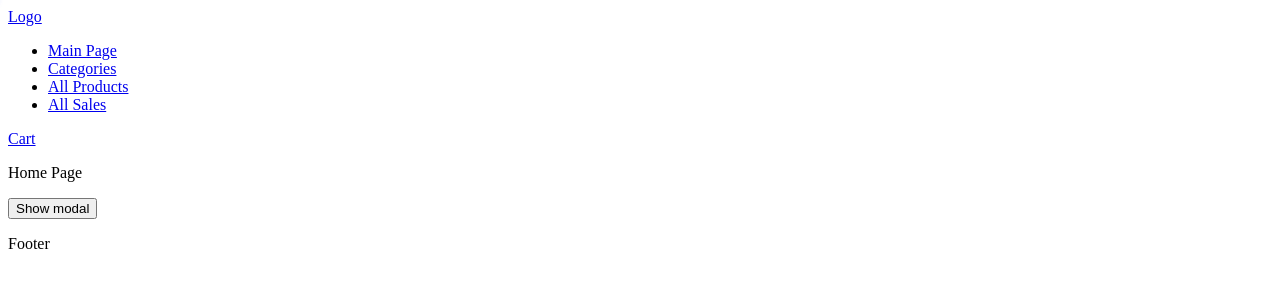
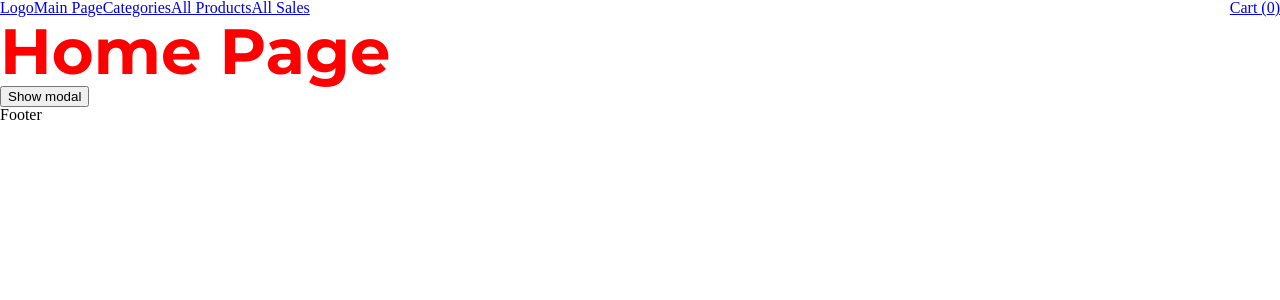
Before and after one commit to slavabez/react-final-project-structure, a React (Vite) app: page / in a window 1280 px wide. Shown: the top 300 px of the page. Built offline with nearby package versions, Linux system fonts and the light colour scheme; no server answers.

Commit message:
Cart number of items

```diff
--- a/package.json
+++ b/package.json
@@ -12,6 +12,7 @@
   "dependencies": {
     "@reduxjs/toolkit": "^2.2.6",
     "axios": "^1.7.2",
+    "clsx": "^2.1.1",
     "react": "^18.3.1",
     "react-dom": "^18.3.1",
     "react-hook-form": "^7.52.1",
--- a/src/App.jsx
+++ b/src/App.jsx
@@ -16,6 +16,8 @@ import NotFoundPage from "./pages/NotFound/NotFoundPage";
 
 import store from "./redux/store";
 import DataLoader from "./components/DataLoader/DataLoader";
+
+import "./index.css";
 
 function App() {
   return (
--- a/src/components/Header/Header.jsx
+++ b/src/components/Header/Header.jsx
@@ -3,9 +3,20 @@ import LoadingBar from "react-top-loading-bar";
 import { useSelector } from "react-redux";
 import { useRef } from "react";
 
+function calculateNumberOfProductsInCart(cart) {
+  let totalQuantity = 0;
+  cart.forEach((item) => {
+    totalQuantity = totalQuantity + item.quantity;
+  });
+  return totalQuantity;
+}
+
 export default function Header() {
   const loadingRef = useRef(null);
   const isLoading = useSelector((state) => state.data.isLoading);
+  const cart = useSelector((state) => state.cart.items);
+
+  const totalQuantity = calculateNumberOfProductsInCart(cart);
 
   if (loadingRef.current) {
     if (isLoading) {
@@ -16,11 +27,20 @@ export default function Header() {
   }
 
   return (
-    <header>
+    <header
+      style={{
+        display: "flex",
+        width: "100%",
+      }}
+    >
       <LoadingBar color="#0D50FF" ref={loadingRef} />
       <Link to="/">Logo</Link>
-      <nav>
-        <ul>
+      <nav style={{ flexGrow: 1, display: "flex" }}>
+        <ul
+          style={{
+            display: "flex",
+          }}
+        >
           <li>
             <Link to="/">Main Page</Link>
           </li>
@@ -35,7 +55,7 @@ export default function Header() {
           </li>
         </ul>
       </nav>
-      <Link to="/cart">Cart</Link>
+      <Link to="/cart">Cart ({totalQuantity})</Link>
     </header>
   );
 }
--- /dev/null
+++ b/src/components/Title/Title.jsx
@@ -0,0 +1,38 @@
+import clsx from "clsx";
+
+import styles from "./Title.module.css";
+
+export default function Title({ children, tag, className, style }) {
+  if (tag === "h1") {
+    return (
+      <h1
+        style={style}
+        className={clsx({
+          [className]: true,
+          [styles.TitleCommon]: true,
+        })}
+      >
+        {children}
+      </h1>
+    );
+  }
+  if (tag === "h2") {
+    return (
+      <h2
+        style={style}
+        className={`${styles.TitleCommon} ${styles.H2} ${className}`}
+      >
+        {children}
+      </h2>
+    );
+  }
+  if (tag === "h3") {
+    return (
+      <h3 style={style} className={`${styles.TitleCommon} ${className}`}>
+        {children}
+      </h3>
+    );
+  }
+
+  return null;
+}
--- /dev/null
+++ b/src/components/Title/Title.module.css
@@ -0,0 +1,11 @@
+.TitleCommon {
+    font-family: "Montserrat", sans-serif;
+    color: #282828;
+}
+
+.H2 {
+    font-weight: 700;
+    font-size: 64px;
+    line-height: 110%;
+    letter-spacing: 0;
+}
--- /dev/null
+++ b/src/index.css
@@ -0,0 +1,48 @@
+/* http://meyerweb.com/eric/tools/css/reset/
+   v2.0 | 20110126
+   License: none (public domain)
+*/
+
+html, body, div, span, applet, object, iframe,
+h1, h2, h3, h4, h5, h6, p, blockquote, pre,
+a, abbr, acronym, address, big, cite, code,
+del, dfn, em, img, ins, kbd, q, s, samp,
+small, strike, strong, sub, sup, tt, var,
+b, u, i, center,
+dl, dt, dd, ol, ul, li,
+fieldset, form, label, legend,
+table, caption, tbody, tfoot, thead, tr, th, td,
+article, aside, canvas, details, embed,
+figure, figcaption, footer, header, hgroup,
+menu, nav, output, ruby, section, summary,
+time, mark, audio, video {
+	margin: 0;
+	padding: 0;
+	border: 0;
+	font-size: 100%;
+	font: inherit;
+	vertical-align: baseline;
+}
+/* HTML5 display-role reset for older browsers */
+article, aside, details, figcaption, figure,
+footer, header, hgroup, menu, nav, section {
+	display: block;
+}
+body {
+	line-height: 1;
+}
+ol, ul {
+	list-style: none;
+}
+blockquote, q {
+	quotes: none;
+}
+blockquote:before, blockquote:after,
+q:before, q:after {
+	content: '';
+	content: none;
+}
+table {
+	border-collapse: collapse;
+	border-spacing: 0;
+}
--- a/src/pages/Home/HomePage.jsx
+++ b/src/pages/Home/HomePage.jsx
@@ -1,11 +1,14 @@
 import { useDispatch } from "react-redux";
 import { openAndCloseModal } from "../../redux/modalSlice";
+import Title from "../../components/Title/Title";
 
 export default function HomePage() {
   const dispatch = useDispatch();
   return (
     <div>
-      <p>Home Page</p>
+      <Title className="Hello" tag="h2" style={{ color: "red" }}>
+        Home Page
+      </Title>
       <button
         onClick={() => {
           dispatch(openAndCloseModal({ title: "Title", content: "Content" }));
```
Also changed, not shown: src/utils/common.module.css (added, +7 -0 lines), 1 other file (tests, documents, lock files or other folders).
